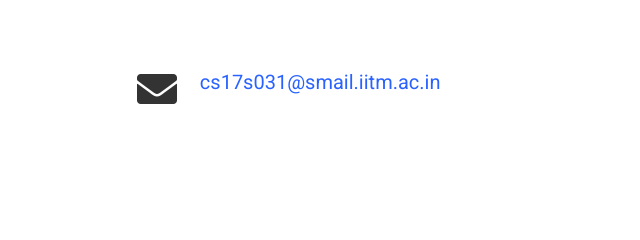
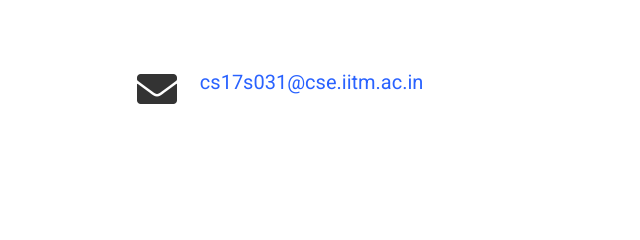
Before and after one commit to madhurapande19/madhurapande19.github.io, a plain HTML site: page index.html in a window 1280 px wide. Shown: the part 3499-3739 px from the top of the page, 328-968 px from the left. Drawn offline with nearby package versions, Linux system fonts and the light colour scheme; some icons are missing.

Commit message:
Update index.html

```diff
--- a/index.html
+++ b/index.html
@@ -471,7 +471,7 @@
 
 
         <li>
-          <a itemprop="sameAs" href="mailto:cs17s031@smail.iitm.ac.in" >
+          <a itemprop="sameAs" href="mailto:cs17s031@cse.iitm.ac.in" >
             <i class="fas fa-envelope big-icon"></i>
           </a>
         </li>
@@ -1072,14 +1072,12 @@
   <div class="col-12 col-lg-8">
 
 
-
-
     <ul class="fa-ul" itemscope>
 
 
       <li>
         <i class="fa-li fas fa-envelope fa-2x" aria-hidden="true"></i>
-        <span id="person-email" itemprop="email"><a href="mailto:cs17s031@smail.iitm.ac.in">cs17s031@smail.iitm.ac.in</a></span>
+        <span id="person-email" itemprop="email"><a href="mailto:cs17s031@cse.iitm.ac.in">cs17s031@cse.iitm.ac.in</a></span>
       </li>
 
 
```
